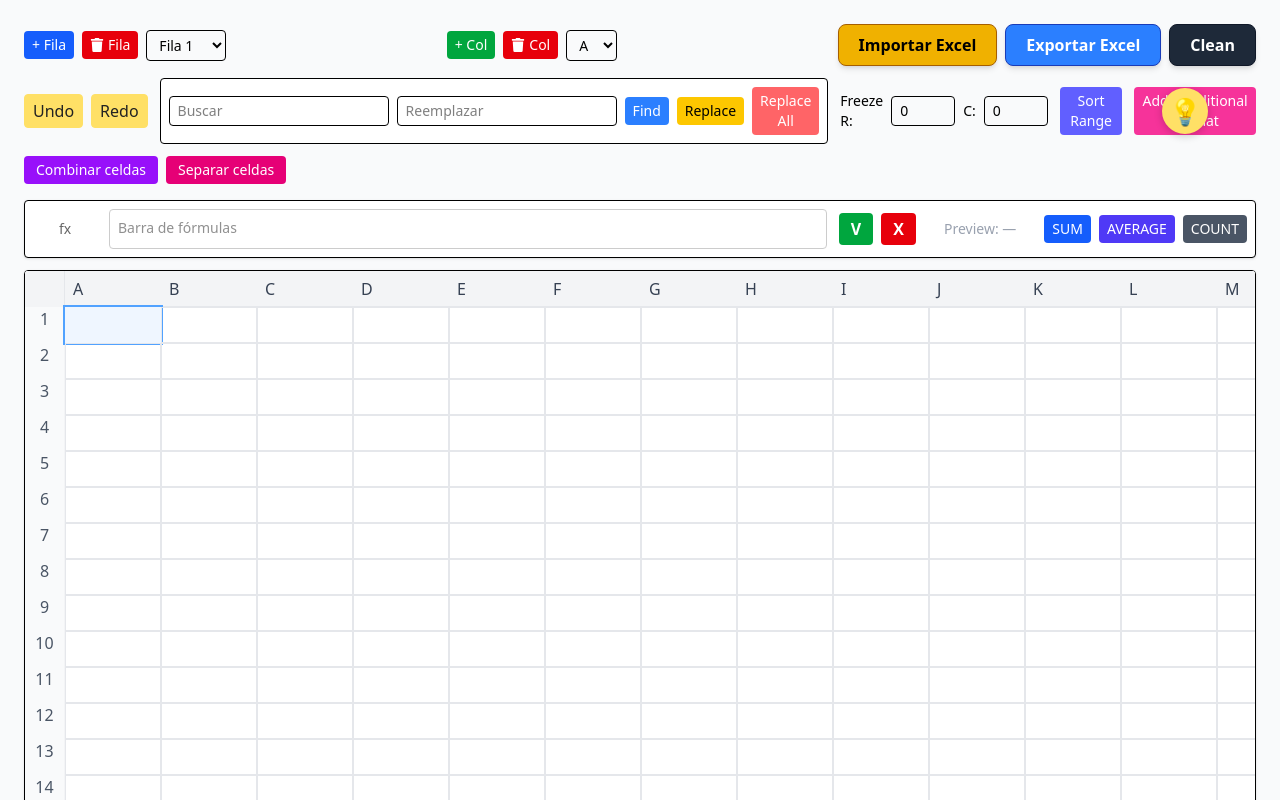
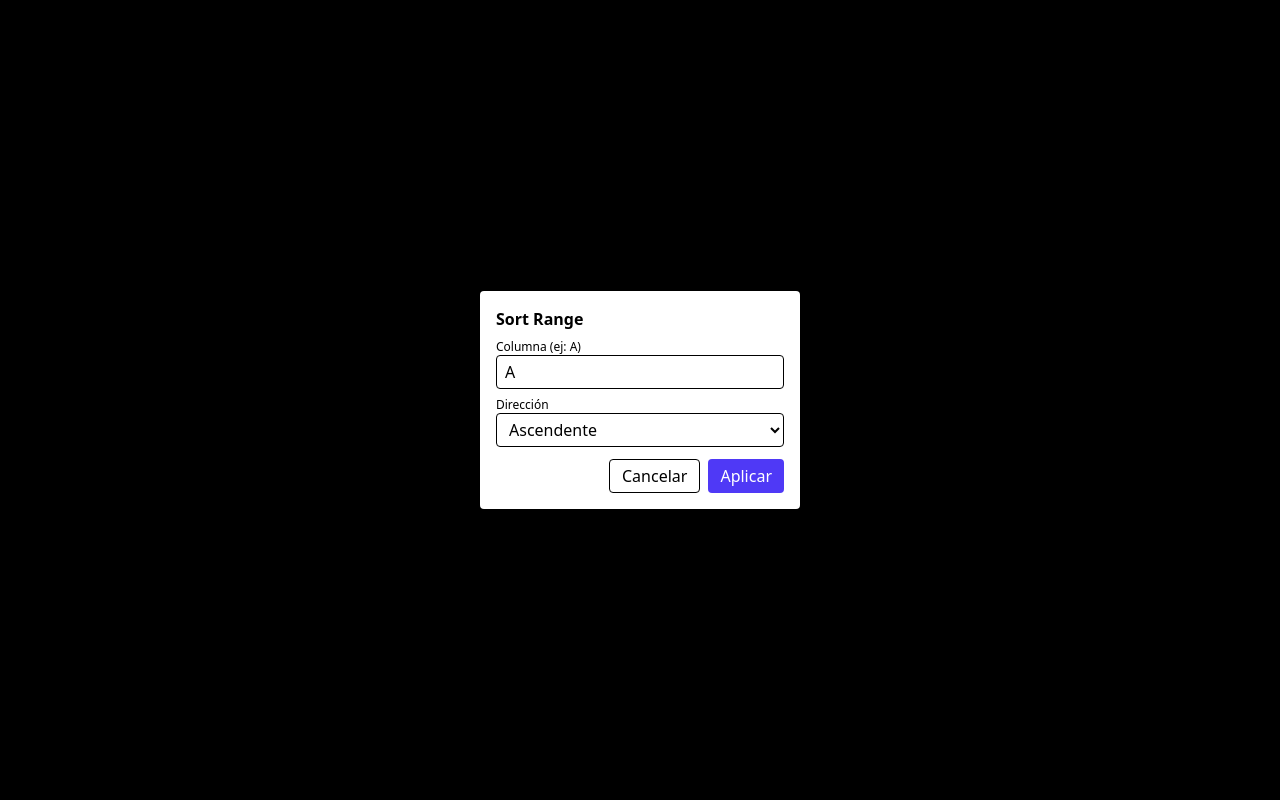
Before and after one commit to Tommyscripts/ExcelProject, a React (Vite) app in the folder ExcelProject/: page / in a window 1280 px wide. Both pictures are taken after a click on the button "Sort Range". Shown: the top 800 px of the page. Built offline with nearby package versions, Linux system fonts and the light colour scheme; the HTML template or start-up script is replaced by a standard one.

Commit message:
feat: añadir modales para ordenar rangos y formato condicional, junto con notificaciones toast

```diff
--- a/ExcelProject/src/componente/excelcomponent.tsx
+++ b/ExcelProject/src/componente/excelcomponent.tsx
@@ -252,6 +252,67 @@ const ExcelComponent: React.FC = () => {
     const bg = window.prompt('Color de fondo (css)', '#fffbcc') || '#fffbcc';
     const id = String(Date.now());
     setConditionalFormats(prev => [...prev, { id, type, value, bg, color: undefined, scope: null }]);
+  };
+
+  // --- Mejoras UX: modales para Sort y Conditional Format + toast ---
+  const [showSortModal, setShowSortModal] = useState(false);
+  const [sortColInput, setSortColInput] = useState(getColName(selectionStart?.col ?? 0));
+  const [sortDirection, setSortDirection] = useState<'asc'|'desc'>('asc');
+
+  const [showCFModal, setShowCFModal] = useState(false);
+  const [cfTypeInput, setCfTypeInput] = useState<CFRule['type']>('gt');
+  const [cfValueInput, setCfValueInput] = useState('0');
+  const [cfColorInput, setCfColorInput] = useState('#fffbcc');
+  const [cfScopeInput, setCfScopeInput] = useState<'selection'|'sheet'>('selection');
+
+  const [toastMsg, setToastMsg] = useState<string | null>(null);
+  const showToast = (msg: string, ms = 2500) => {
+    setToastMsg(msg);
+    window.setTimeout(() => setToastMsg(null), ms);
+  };
+
+  // Aplica orden usando parámetros (reutiliza la lógica existente)
+  const sortRangeByColumn = (colIdx: number, dir: 'asc' | 'desc') => {
+    if (!selectionStart || !selectionEnd) { showToast('No hay selección para ordenar'); return; }
+    const r1 = Math.min(selectionStart.row, selectionEnd.row);
+    const r2 = Math.max(selectionStart.row, selectionEnd.row);
+    const c1 = Math.min(selectionStart.col, selectionEnd.col);
+    const c2 = Math.max(selectionStart.col, selectionEnd.col);
+    if (colIdx < c1 || colIdx > c2) { showToast('La columna debe estar dentro de la selección'); return; }
+    pushHistory();
+    setData(prev => {
+      const next = prev.map(r => [...r]);
+      const slice = next.slice(r1, r2 + 1);
+      slice.sort((a, b) => {
+        const va = a[colIdx] ?? '';
+        const vb = b[colIdx] ?? '';
+        const na = Number(String(va).replace(/,/g, ''));
+        const nb = Number(String(vb).replace(/,/g, ''));
+        if (!Number.isNaN(na) && !Number.isNaN(nb)) return dir === 'asc' ? na - nb : nb - na;
+        const sa = String(va);
+        const sb = String(vb);
+        return dir === 'asc' ? sa.localeCompare(sb) : sb.localeCompare(sa);
+      });
+      for (let i = r1; i <= r2; i++) next[i] = slice[i - r1];
+      return next;
+    });
+    setSelectionStart(null);
+    setSelectionEnd(null);
+    showToast('Rango ordenado');
+  };
+
+  const addConditionalFormat = (type: CFRule['type'], value: string, bg: string, scopeChoice: 'selection'|'sheet' = 'selection') => {
+    const id = String(Date.now());
+    let scope = null as null | { r1:number;c1:number;r2:number;c2:number };
+    if (scopeChoice === 'selection' && selectionStart && selectionEnd) {
+      const r1 = Math.min(selectionStart.row, selectionEnd.row);
+      const r2 = Math.max(selectionStart.row, selectionEnd.row);
+      const c1 = Math.min(selectionStart.col, selectionEnd.col);
+      const c2 = Math.max(selectionStart.col, selectionEnd.col);
+      scope = { r1, c1, r2, c2 };
+    }
+    setConditionalFormats(prev => [...prev, { id, type, value, bg, color: undefined, scope }]);
+    showToast('Formato condicional añadido');
   };
 
   // Memoized cell component to reduce re-renders while typing
@@ -1305,13 +1366,13 @@ const ExcelComponent: React.FC = () => {
 
             <div className="flex items-center gap-2">
               <TooltipCooldown content="Ordena el rango seleccionado por la columna actual" cooldown={1500}>
-                <button onClick={() => sortSelectionByColumn()} className="px-2 py-1 bg-indigo-500 text-white rounded text-sm">Sort Range</button>
+                <button onClick={() => { setShowSortModal(true); setSortColInput(getColName(selectionStart?.col ?? 0)); }} className="px-2 py-1 bg-indigo-500 text-white rounded text-sm">Sort Range</button>
               </TooltipCooldown>
             </div>
 
             <div className="flex items-center gap-2">
               <TooltipCooldown content="Agrega formato condicional al rango seleccionado" cooldown={1500}>
-                <button onClick={() => addConditionalFormatViaPrompt()} className="px-2 py-1 bg-pink-500 text-white rounded text-sm">Add Conditional Format</button>
+                <button onClick={() => { setShowCFModal(true); setCfTypeInput('gt'); setCfValueInput('0'); setCfColorInput('#fffbcc'); }} className="px-2 py-1 bg-pink-500 text-white rounded text-sm">Add Conditional Format</button>
               </TooltipCooldown>
             </div>
           </div>
@@ -1505,6 +1566,80 @@ const ExcelComponent: React.FC = () => {
             </tbody>
           </table>
         </div>
+
+    {/* Modales y Toasts */}
+    {showSortModal && (
+      <div className="fixed inset-0 z-50 flex items-center justify-center bg-black bg-opacity-40">
+        <div className="bg-white p-4 rounded shadow-lg w-80">
+          <h3 className="font-bold mb-2">Sort Range</h3>
+          <div className="mb-2">
+            <label className="block text-xs">Columna (ej: A)</label>
+            <input value={sortColInput} onChange={e=>setSortColInput(e.target.value)} className="w-full px-2 py-1 border rounded" />
+          </div>
+          <div className="mb-3">
+            <label className="block text-xs">Dirección</label>
+            <select value={sortDirection} onChange={e=>setSortDirection(e.target.value as any)} className="w-full px-2 py-1 border rounded">
+              <option value="asc">Ascendente</option>
+              <option value="desc">Descendente</option>
+            </select>
+          </div>
+          <div className="flex justify-end gap-2">
+            <button onClick={()=>setShowSortModal(false)} className="px-3 py-1 border rounded">Cancelar</button>
+            <button onClick={()=>{ const ci = colNameToIndex(sortColInput); setShowSortModal(false); sortRangeByColumn(ci, sortDirection); }} className="px-3 py-1 bg-indigo-600 text-white rounded">Aplicar</button>
+          </div>
+        </div>
+      </div>
+    )}
+
+    {showCFModal && (
+      <div className="fixed inset-0 z-50 flex items-center justify-center bg-black bg-opacity-40">
+        <div className="bg-white p-4 rounded shadow-lg w-80">
+          <h3 className="font-bold mb-2">Add Conditional Format</h3>
+          <div className="mb-2">
+            <label className="block text-xs">Tipo</label>
+            <select value={cfTypeInput} onChange={e=>setCfTypeInput(e.target.value as any)} className="w-full px-2 py-1 border rounded">
+              <option value="gt">Greater than (gt)</option>
+              <option value="lt">Less than (lt)</option>
+              <option value="eq">Equals (eq)</option>
+              <option value="contains">Contains</option>
+            </select>
+          </div>
+          <div className="mb-2">
+            <label className="block text-xs">Valor</label>
+            <input value={cfValueInput} onChange={e=>setCfValueInput(e.target.value)} className="w-full px-2 py-1 border rounded" />
+          </div>
+          <div className="mb-2">
+            <label className="block text-xs">Scope</label>
+            <select value={cfScopeInput} onChange={e=>setCfScopeInput(e.target.value as any)} className="w-full px-2 py-1 border rounded">
+              <option value="selection">Selección actual</option>
+              <option value="sheet">Toda la hoja</option>
+            </select>
+          </div>
+          <div className="mb-3">
+            <label className="block text-xs">Color de fondo</label>
+            <input value={cfColorInput} onChange={e=>setCfColorInput(e.target.value)} className="w-full px-2 py-1 border rounded" />
+          </div>
+          <div className="flex justify-end gap-2">
+            <button onClick={()=>setShowCFModal(false)} className="px-3 py-1 border rounded">Cancelar</button>
+            <button
+              onClick={()=>{ setShowCFModal(false); addConditionalFormat(cfTypeInput, cfValueInput, cfColorInput, cfScopeInput); }}
+              disabled={cfScopeInput === 'selection' && !(selectionStart && selectionEnd)}
+              title={cfScopeInput === 'selection' && !(selectionStart && selectionEnd) ? 'Selecciona un rango antes de añadir formato condicional' : 'Añadir formato condicional'}
+              className={
+                (cfScopeInput === 'selection' && !(selectionStart && selectionEnd))
+                ? 'px-3 py-1 bg-pink-300 text-white rounded opacity-60 cursor-not-allowed'
+                : 'px-3 py-1 bg-pink-600 text-white rounded'
+              }
+            >Añadir</button>
+          </div>
+        </div>
+      </div>
+    )}
+
+    {toastMsg && (
+      <div className="fixed right-4 bottom-6 z-60 bg-black text-white px-3 py-2 rounded shadow">{toastMsg}</div>
+    )}
+
       </div>
   );
 }
```
